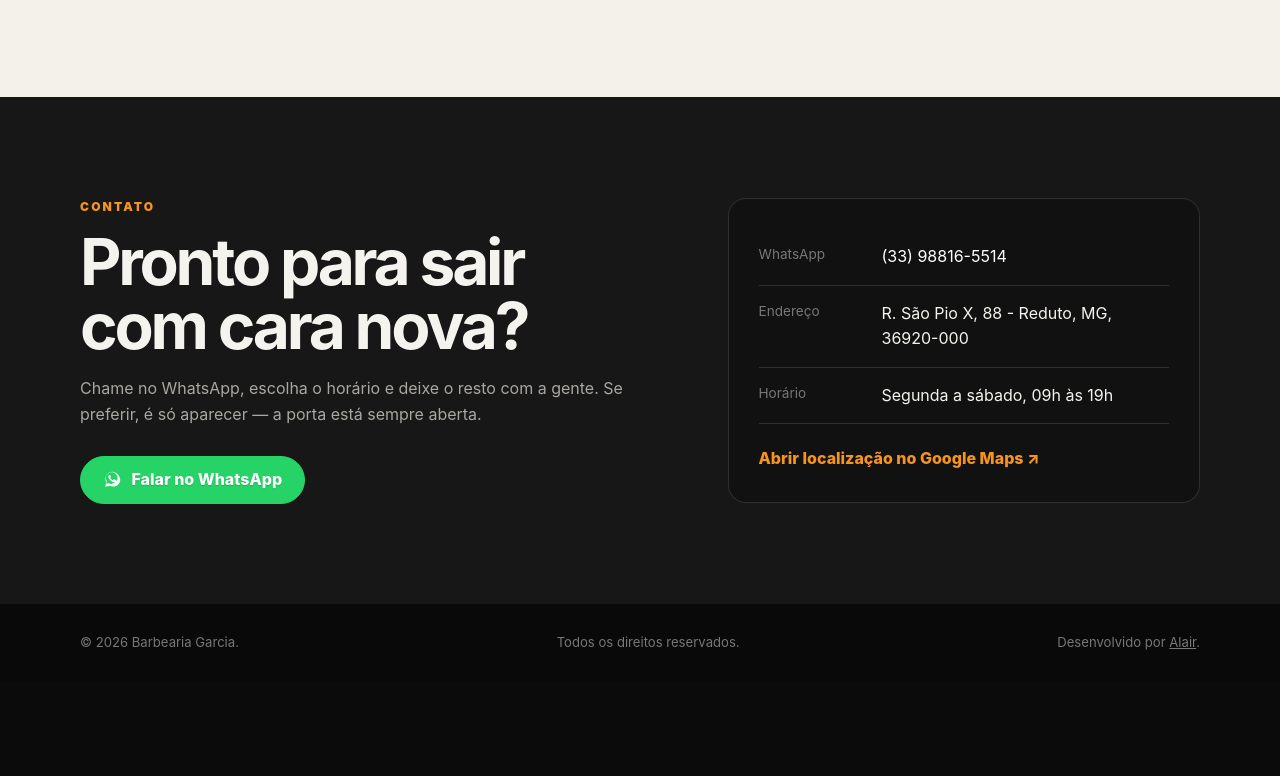
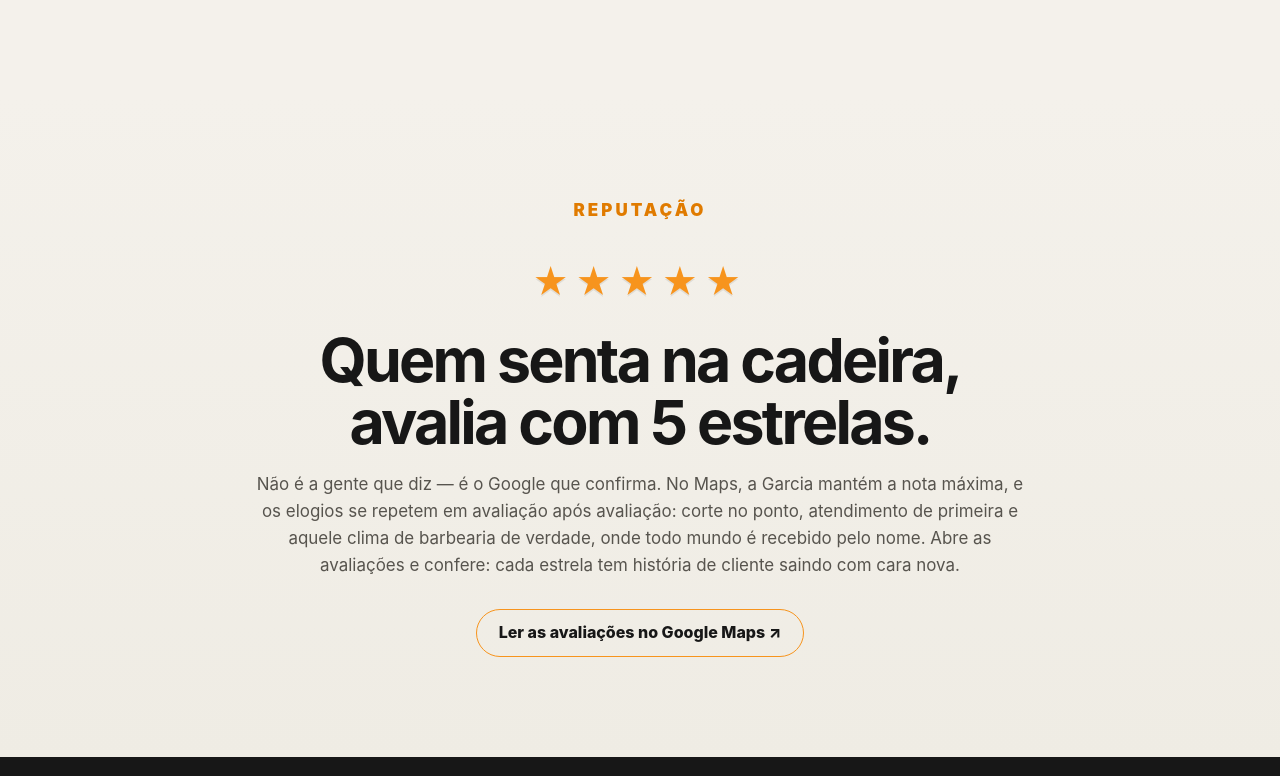
Before and after one commit to alair-code/barbearia-garcia, a website: page index.html in a window 1280 px wide. Shown: the part 3544-4320 px from the top of the page. Before the commit the page ends 4225 px from the top, so only its background shows below. Drawn offline with Linux system fonts and the light colour scheme.

Commit message:
Adiciona seção de reputação com nota 5 estrelas do Google Maps
Posicionada entre a galeria e o contato, com copy focada em prova
social e botão para ler as avaliações no Google Maps.

🤖 Generated with Codebuff
Co-Authored-By: Codebuff <noreply@codebuff.com>

```diff
--- a/estilos/style.css
+++ b/estilos/style.css
@@ -91,6 +91,15 @@ button { font: inherit; }
 .gallery-item img { width: 100%; height: 100%; object-fit: cover; transition: transform .4s ease, filter .4s ease; }
 .gallery-item:hover img { transform: scale(1.04); filter: brightness(.9); }
 
+.reviews-section { padding: 100px 0; background: linear-gradient(180deg, var(--light), #efece4); text-align: center; }
+.reviews-section .section-kicker { color: var(--accent-strong); }
+.reviews-stars { margin: 4px 0 18px; color: var(--accent); font-size: 2.2rem; letter-spacing: .18em; text-shadow: 0 2px 0 rgba(0,0,0,.08); }
+.reviews-inner { max-width: 780px; }
+.reviews-inner h2 { margin: 0 0 18px; color: #171717; font-size: clamp(2.2rem, 5vw, 3.8rem); line-height: 1.02; letter-spacing: -.045em; }
+.reviews-inner > p { margin: 0 0 30px; color: #57544e; font-size: 1.06rem; }
+.button-ghost { border-color: var(--accent); background: transparent; color: #171717; }
+.button-ghost:hover { background: var(--accent); color: #16120d; }
+
 .contact-section { padding: 100px 0; background: #171717; }
 .contact-grid { display: grid; grid-template-columns: 1.1fr .9fr; gap: 70px; align-items: center; }
 .contact-grid h2 { margin: 0 0 18px; max-width: 650px; font-size: clamp(2.3rem, 5vw, 4.5rem); line-height: 1; letter-spacing: -.05em; }
--- a/index.html
+++ b/index.html
@@ -90,6 +90,16 @@
       </div>
     </section>
 
+    <section class="reviews-section" id="reputacao">
+      <div class="container reviews-inner">
+        <p class="section-kicker">REPUTAÇÃO</p>
+        <div class="reviews-stars" role="img" aria-label="Nota 5 de 5 estrelas no Google Maps">★★★★★</div>
+        <h2>Quem senta na cadeira, avalia com 5 estrelas.</h2>
+        <p>Não é a gente que diz — é o Google que confirma. No Maps, a Garcia mantém a nota máxima, e os elogios se repetem em avaliação após avaliação: corte no ponto, atendimento de primeira e aquele clima de barbearia de verdade, onde todo mundo é recebido pelo nome. Abre as avaliações e confere: cada estrela tem história de cliente saindo com cara nova.</p>
+        <a class="button button-ghost" data-map-link href="#" target="_blank" rel="noopener noreferrer">Ler as avaliações no Google Maps ↗</a>
+      </div>
+    </section>
+
     <section class="contact-section" id="contato">
       <div class="container contact-grid">
         <div>
```
